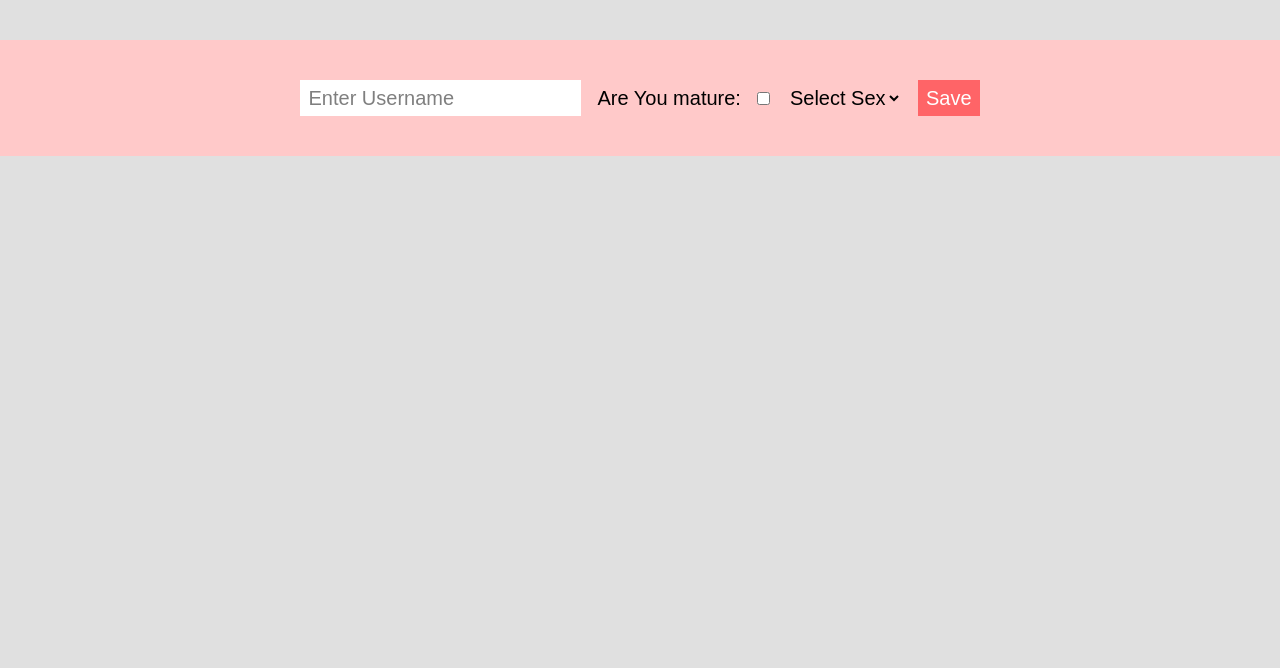
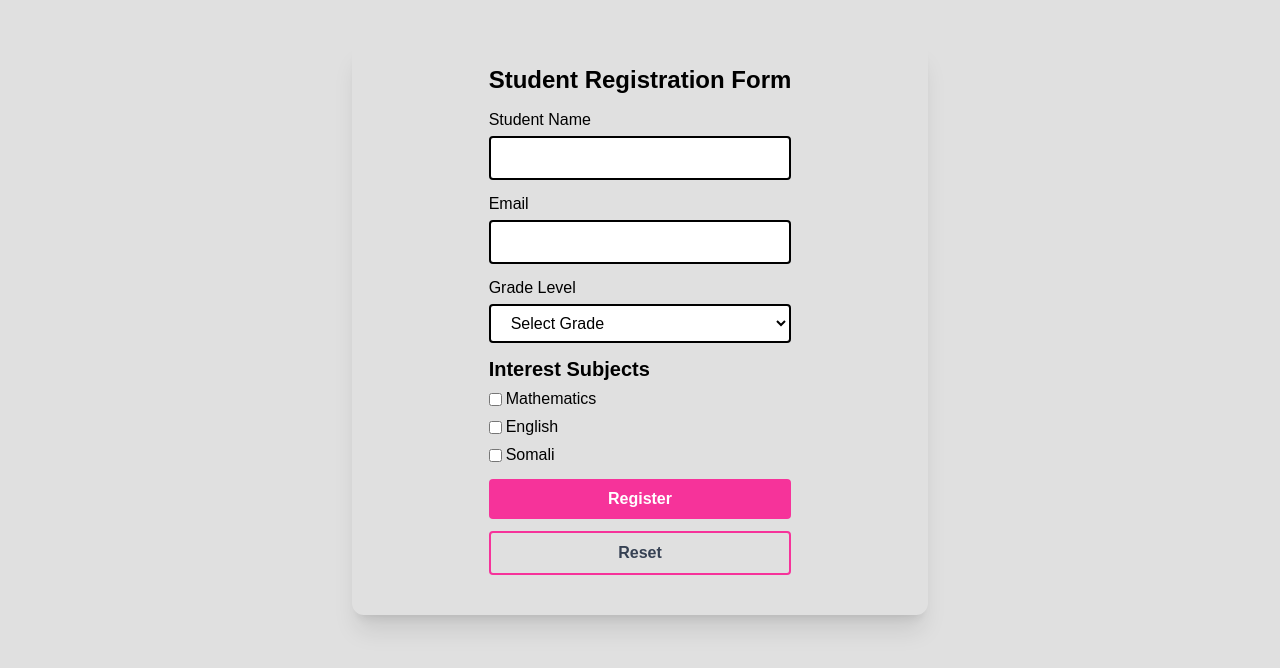
Before and after one commit to Mohmett/React-Challenges, a React (Vite) app: page / in a window 1280 px wide. Shown: the top 668 px of the page. Built offline with nearby package versions, Linux system fonts and the light colour scheme.

Commit message:
Exercise 24

```diff
--- a/package.json
+++ b/package.json
@@ -13,6 +13,7 @@
     "@tailwindcss/vite": "^4.2.1",
     "react": "^19.2.0",
     "react-dom": "^19.2.0",
+    "react-hook-form": "^7.71.2",
     "tailwindcss": "^4.2.1"
   },
   "devDependencies": {
--- a/src/App.jsx
+++ b/src/App.jsx
@@ -19,6 +19,7 @@ import TodoApp from "./TodoApp";
 import TodoAppwithTailwind from "./TodoAppwithTailwind"
 import Dashboard from "./Dashboard/Dashboard";
 import FormExercise from "./FormExercise";
+import UseFormExercise from "./UseFormExercise";
 
 
 function App() {
@@ -61,7 +62,9 @@ function App() {
       {/* <TodoApp></TodoApp> */}
       {/* <TodoAppwithTailwind></TodoAppwithTailwind> */}
       {/* <Dashboard></Dashboard> */}
-      <FormExercise></FormExercise>
+      {/* <FormExercise></FormExercise> */}
+      <UseFormExercise></UseFormExercise>
+
 
 
 
--- /dev/null
+++ b/src/UseFormExercise.jsx
@@ -0,0 +1,113 @@
+import React from "react";
+import { useForm } from "react-hook-form";
+
+const UseFormExercise = () => {
+  const {
+    register,
+    handleSubmit,
+    formState: { errors },
+  } = useForm();
+
+  const onSubmit = (data) => {
+    console.log(data);
+  };
+
+  return (
+    <div className="shadow-xl rounded-xl mx-auto max-w-xl mt-10 p-6 flex flex-col items-center">
+      <form onSubmit={handleSubmit(onSubmit)} className="flex flex-col gap-3 mb-4">
+        <h1 className="font-bold text-2xl">Student Registration Form</h1>
+        <div className="flex flex-col gap-1">
+          <label htmlFor="">Student Name</label>
+          <input
+            type="text"
+            className="bg-white border-2 rounded py-2 px-4"
+            {...register("studentName", {
+              required: "Student name is required",
+            })}
+          />
+          {errors.studentName && (
+            <p className="text-pink-500">{errors.studentName.message}</p>
+          )}
+        </div>
+
+        <div className="flex flex-col gap-1">
+          <label htmlFor="">Email</label>
+          <input
+            type="text"
+            className="bg-white border-2 rounded py-2 px-4"
+            {...register("email", { required: "Email is required" })}
+          />
+          {errors.email && (
+            <p className="text-pink-500">{errors.email.message}</p>
+          )}
+        </div>
+
+        <div className="flex flex-col gap-1">
+          <label htmlFor="">Grade Level</label>
+          <select
+            name=""
+            id=""
+            className="bg-white border-2 rounded py-2 px-4"
+            {...register("grade", { required: "Grade is required" })}
+          >
+            <option value="">Select Grade</option>
+            <option value="grade 1">Grade 1</option>
+            <option value="grade 2">Grade 2</option>
+            <option value="grade 3">Grade 3</option>
+          </select>
+          {errors.grade && (
+            <p className="text-pink-500">{errors.grade.message}</p>
+          )}
+        </div>
+
+        <div className="flex flex-col gap-1">
+          <label htmlFor="" className="font-bold text-xl">
+            Interest Subjects
+          </label>
+          <div className="flex gap-1 items-center">
+            <input
+              type="checkbox"
+              value="Mathematics"
+              className="bg-white border-2 rounded py-2 px-4 flex items-center"
+              {...register("subjects", {validate:(value)=>value && value.length>0|| "Choose at least one subject" })}
+            />
+            <label htmlFor="">Mathematics</label>
+          </div>
+          <div className="flex gap-1 items-center">
+            <input
+              type="checkbox"
+              value="English"
+              className="bg-white border-2 rounded py-2 px-4 flex items-center"
+              {...register("subjects")}
+            />
+            <label htmlFor="">English</label>
+          </div>
+            <div className="flex gap-1 items-center">
+            <input
+              type="checkbox"
+              value="Somali"
+              className="bg-white border-2 rounded py-2 px-4 flex items-center"
+              {...register("subjects")}
+            />
+            <label htmlFor="">Somali</label>
+          </div>
+            {errors.subjects && (
+            <p className="text-pink-500">{errors.subjects.message}</p>
+          )}
+
+        </div>
+
+        <button
+          type="submit"
+          className="py-2 px-4 bg-pink-500 cursor-pointer hover:bg-pink-600 rounded text-white font-semibold"
+        >
+          Register
+        </button>
+
+        <button className="py-2 px-4 border-2 border-pink-500 cursor-pointer hover:bg-gray-50 rounded text-gray-700 font-semibold" type="reset">Reset</button>
+      </form>
+    </div>
+  );
+};
+
+export default UseFormExercise;
```
Also changed, not shown: 1 other file (tests, documents, lock files or other folders).
